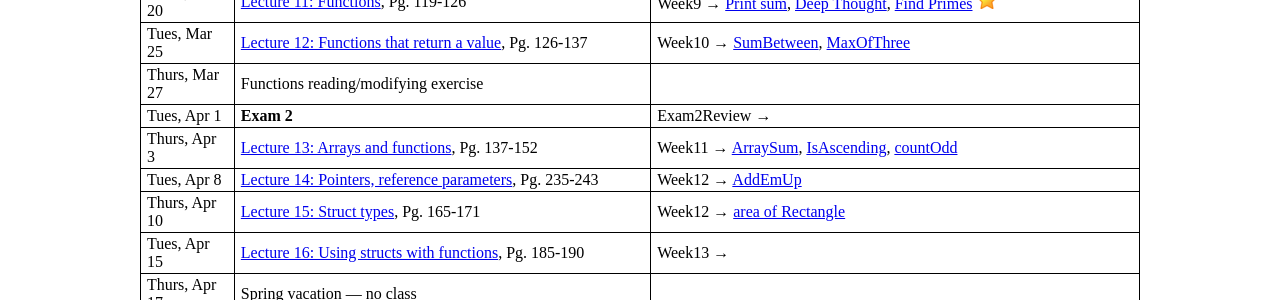
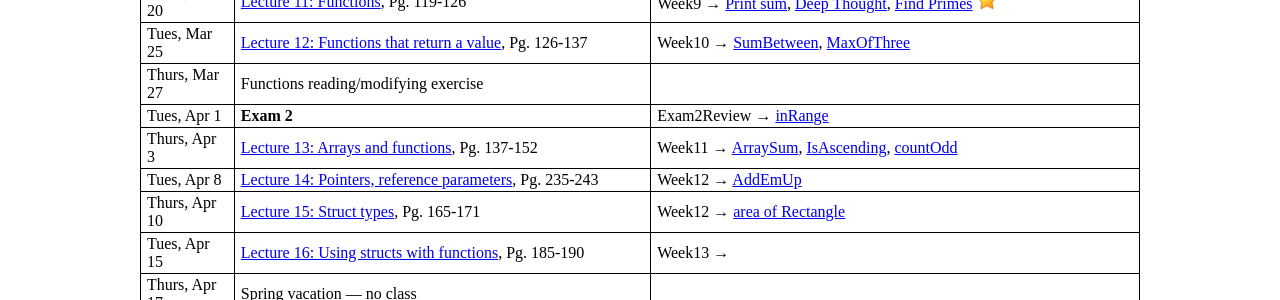
Before and after one commit to ycpcs/cs101-spring2014, a Jekyll site: the page built from schedule.md, in a window 1280 px wide. Shown: the part 925-1225 px from the top of the page. Built offline with Jekyll 4.4.1, drawn with Linux system fonts in a browser that asks for light colours; Markdown is read by kramdown in place of the engine named in the settings.

Commit message:
added an exam review cc problem

```diff
--- a/schedule.md
+++ b/schedule.md
@@ -31,7 +31,7 @@ announced in class and on the course web page.
 > Thurs, Mar 20 | [Lecture 11: Functions](lectures/lecture11.html), Pg. 119-126 | Week9 &rarr; [Print sum](https://cs.ycp.edu/cloudcoder/#exercise?c=5,p=110), [Deep Thought](https://cs.ycp.edu/cloudcoder/#exercise?c=5,p=111), [Find Primes](https://cs.ycp.edu/cloudcoder/#exercise?c=5,p=112) <img src="{{site.url}}/images/goldstar-tiny.png" />
 > Tues, Mar 25 | [Lecture 12: Functions that return a value](lectures/lecture12.html), Pg. 126-137 | Week10 &rarr; [SumBetween](https://cs.ycp.edu/cloudcoder/#exercise?c=5,p=116), [MaxOfThree](https://cs.ycp.edu/cloudcoder/#exercise?c=5,p=117)
 > Thurs, Mar 27 | Functions reading/modifying exercise
-> Tues, Apr 1 | **Exam 2** | Exam2Review &rarr;
+> Tues, Apr 1 | **Exam 2** | Exam2Review &rarr; [inRange](https://cs.ycp.edu/cloudcoder/#exercise?c=5,p=135)
 > Thurs, Apr 3 | [Lecture 13: Arrays and functions](lectures/lecture13.html), Pg. 137-152 | Week11 &rarr; [ArraySum](https://cs.ycp.edu/cloudcoder/#exercise?c=5,p=113), [IsAscending](https://cs.ycp.edu/cloudcoder/#exercise?c=5,p=115), [countOdd](https://cs.ycp.edu/cloudcoder/#exercise?c=5,p=114)
 > Tues, Apr 8 | [Lecture 14: Pointers, reference parameters](lectures/lecture14.html), Pg. 235-243 | Week12 &rarr; [AddEmUp](https://cs.ycp.edu/cloudcoder/#exercise?c=5,p=118)
 > Thurs, Apr 10 | [Lecture 15: Struct types](lectures/lecture15.html), Pg. 165-171 | Week12 &rarr; [area of Rectangle](https://cs.ycp.edu/cloudcoder/#exercise?c=5,p=119)
```
